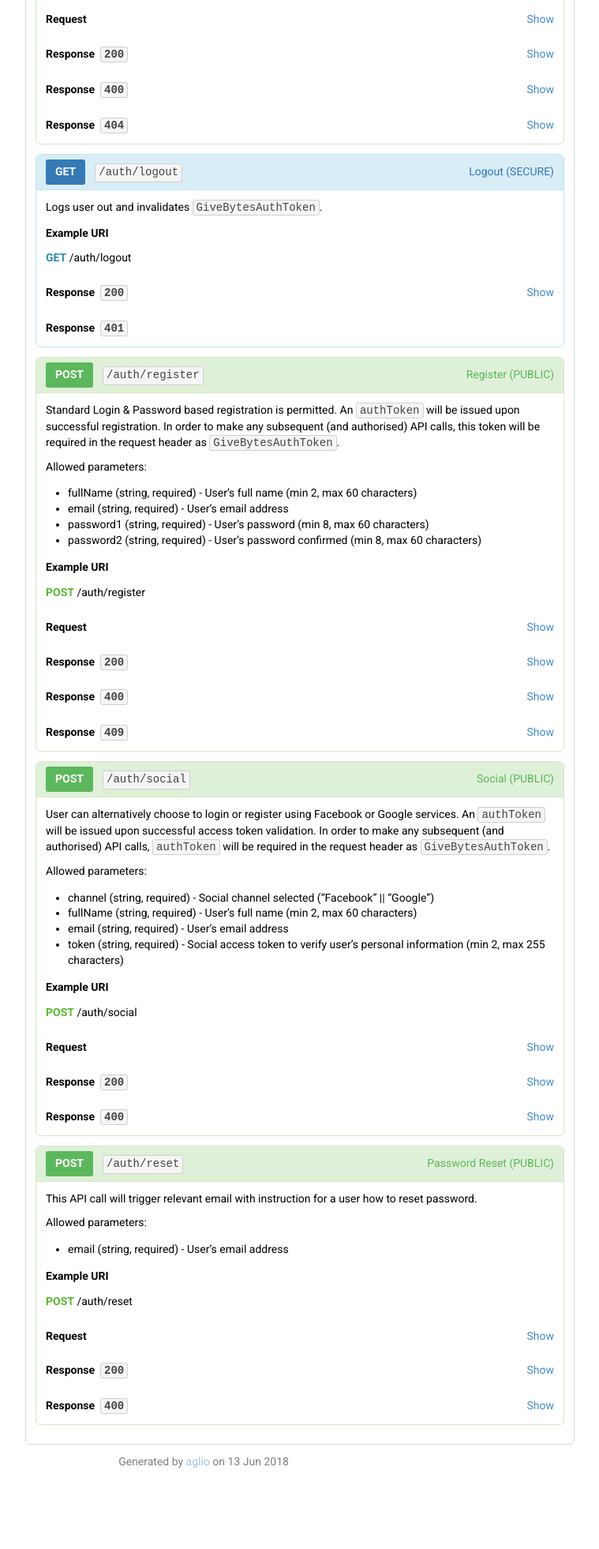
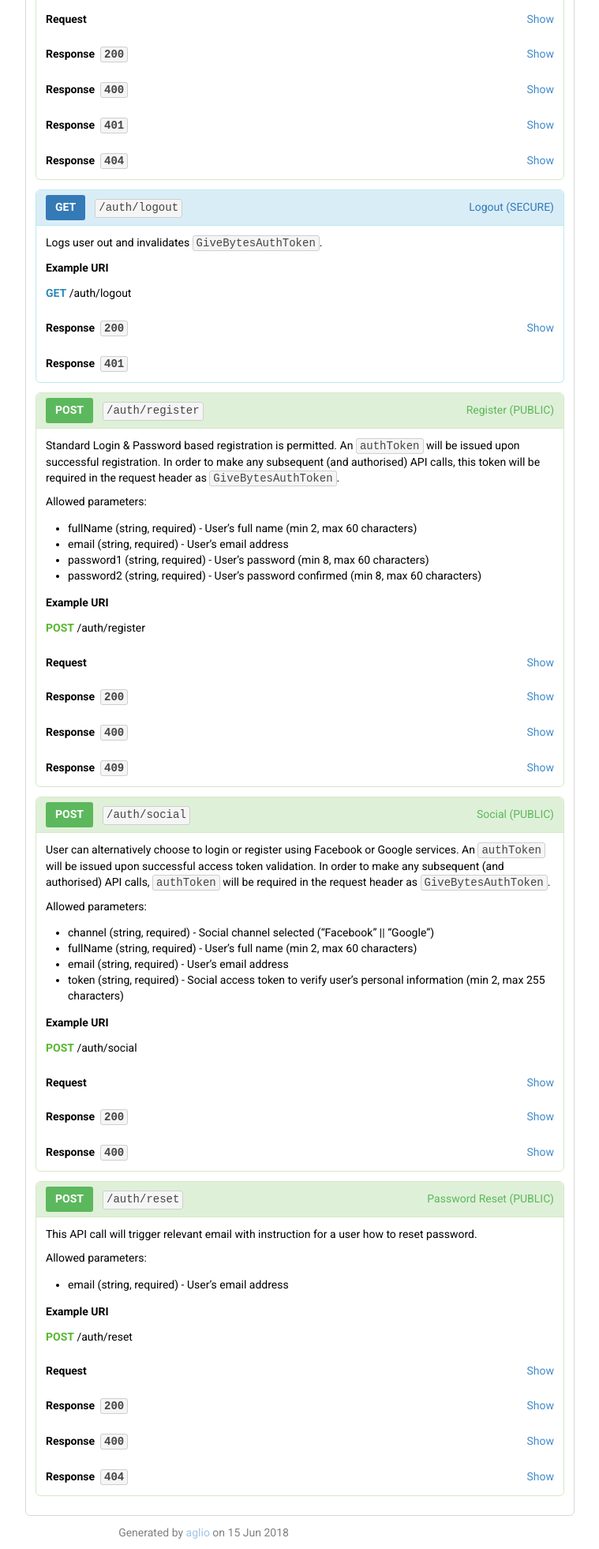
Before and after one commit to mdominas/GiveBytes, a plain HTML site: page api.html in a window 1280 px wide. Shown: the part 587-2549 px from the top of the page at 79% size, without its empty margins (382-1141 px from the left). Before the commit the page ends 2459 px from the top, so only its background shows below. Drawn offline with Linux system fonts and the light colour scheme.

Commit message:
Deploying changes automatically

```diff
--- a/api.html
+++ b/api.html
@@ -18,6 +18,8 @@
   "<span class="hljs-attribute">authToken</span>": <span class="hljs-value"><span class="hljs-string">"a6ad00ac113a19d953efb91820d8788e2263b28a"</span>
 </span>}</code></pre><div style="height: 1px;"></div></div></div><div class="title"><strong>Response&nbsp;&nbsp;<code>400</code></strong><div class="collapse-button"><span class="close">Hide</span><span class="open">Show</span></div></div><div class="collapse-content"><div class="inner"><h5>Headers</h5><pre><code><span class="hljs-attribute">Content-Type</span>: <span class="hljs-string">application/json</span></code></pre><div style="height: 1px;"></div><h5>Body</h5><pre><code>{
   "<span class="hljs-attribute">message</span>": <span class="hljs-value"><span class="hljs-string">"Invalid input data"</span>
+</span>}</code></pre><div style="height: 1px;"></div></div></div><div class="title"><strong>Response&nbsp;&nbsp;<code>401</code></strong><div class="collapse-button"><span class="close">Hide</span><span class="open">Show</span></div></div><div class="collapse-content"><div class="inner"><h5>Headers</h5><pre><code><span class="hljs-attribute">Content-Type</span>: <span class="hljs-string">application/json</span></code></pre><div style="height: 1px;"></div><h5>Body</h5><pre><code>{
+  "<span class="hljs-attribute">message</span>": <span class="hljs-value"><span class="hljs-string">"Login failed"</span>
 </span>}</code></pre><div style="height: 1px;"></div></div></div><div class="title"><strong>Response&nbsp;&nbsp;<code>404</code></strong><div class="collapse-button"><span class="close">Hide</span><span class="open">Show</span></div></div><div class="collapse-content"><div class="inner"><h5>Headers</h5><pre><code><span class="hljs-attribute">Content-Type</span>: <span class="hljs-string">application/json</span></code></pre><div style="height: 1px;"></div><h5>Body</h5><pre><code>{
   "<span class="hljs-attribute">message</span>": <span class="hljs-value"><span class="hljs-string">"User not found"</span>
 </span>}</code></pre><div style="height: 1px;"></div></div></div></div><div id="api-endpoints-auth-get" class="action get"><h4 class="action-heading"><div class="name">Logout (SECURE)</div><a href="#api-endpoints-auth-get" class="method get">GET</a><code class="uri">/auth/logout</code></h4><p>Logs user out and invalidates <code>GiveBytesAuthToken</code>.</p>
@@ -86,7 +88,9 @@
   "<span class="hljs-attribute">status</span>": <span class="hljs-value"><span class="hljs-string">"OK"</span>
 </span>}</code></pre><div style="height: 1px;"></div></div></div><div class="title"><strong>Response&nbsp;&nbsp;<code>400</code></strong><div class="collapse-button"><span class="close">Hide</span><span class="open">Show</span></div></div><div class="collapse-content"><div class="inner"><h5>Headers</h5><pre><code><span class="hljs-attribute">Content-Type</span>: <span class="hljs-string">application/json</span></code></pre><div style="height: 1px;"></div><h5>Body</h5><pre><code>{
   "<span class="hljs-attribute">message</span>": <span class="hljs-value"><span class="hljs-string">"Invalid input data"</span>
-</span>}</code></pre><div style="height: 1px;"></div></div></div></div></div></section></div></div></div><p style="text-align: center;" class="text-muted">Generated by&nbsp;<a href="https://github.com/danielgtaylor/aglio" class="aglio">aglio</a>&nbsp;on 13 Jun 2018</p><script>/* eslint-env browser */
+</span>}</code></pre><div style="height: 1px;"></div></div></div><div class="title"><strong>Response&nbsp;&nbsp;<code>404</code></strong><div class="collapse-button"><span class="close">Hide</span><span class="open">Show</span></div></div><div class="collapse-content"><div class="inner"><h5>Headers</h5><pre><code><span class="hljs-attribute">Content-Type</span>: <span class="hljs-string">application/json</span></code></pre><div style="height: 1px;"></div><h5>Body</h5><pre><code>{
+  "<span class="hljs-attribute">message</span>": <span class="hljs-value"><span class="hljs-string">"User not found"</span>
+</span>}</code></pre><div style="height: 1px;"></div></div></div></div></div></section></div></div></div><p style="text-align: center;" class="text-muted">Generated by&nbsp;<a href="https://github.com/danielgtaylor/aglio" class="aglio">aglio</a>&nbsp;on 15 Jun 2018</p><script>/* eslint-env browser */
 /* eslint quotes: [2, "single"] */
 'use strict';
 
```
